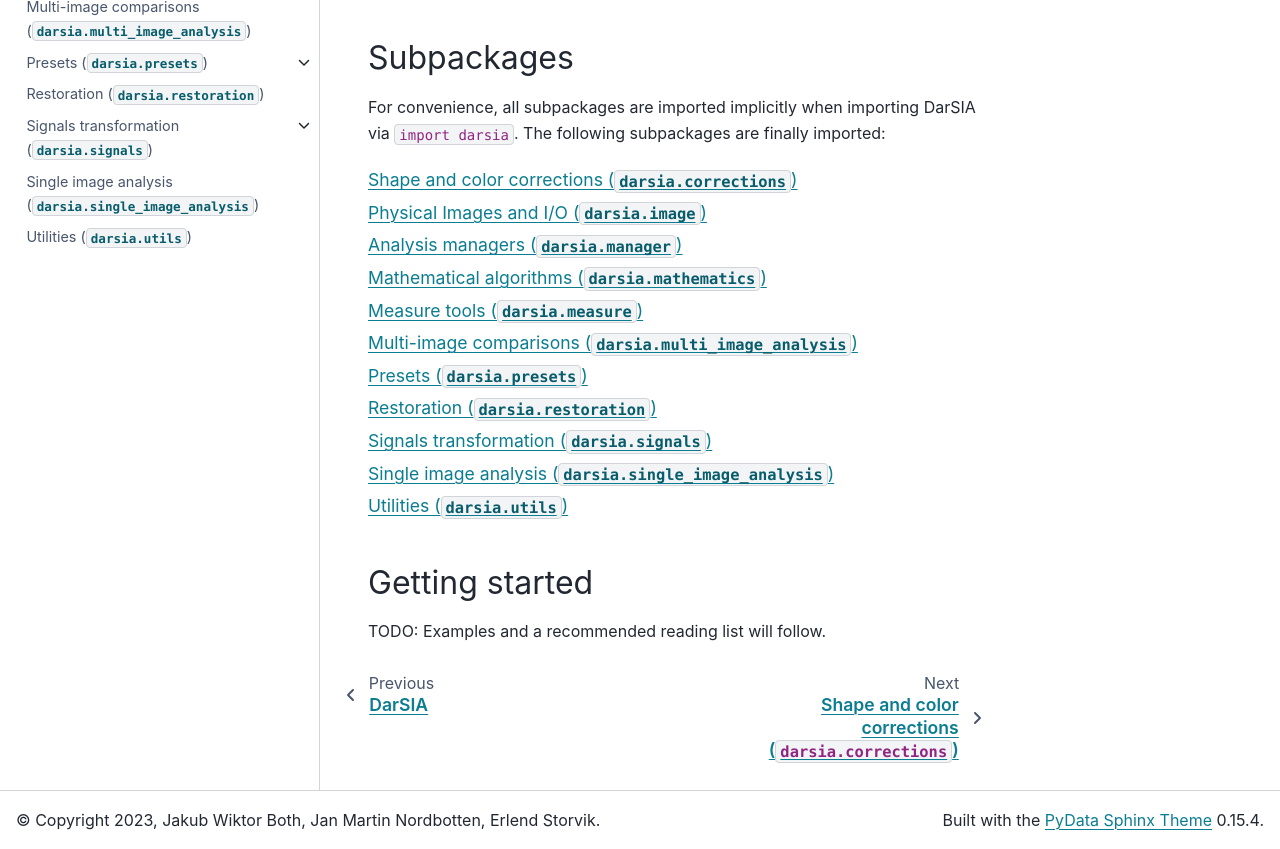
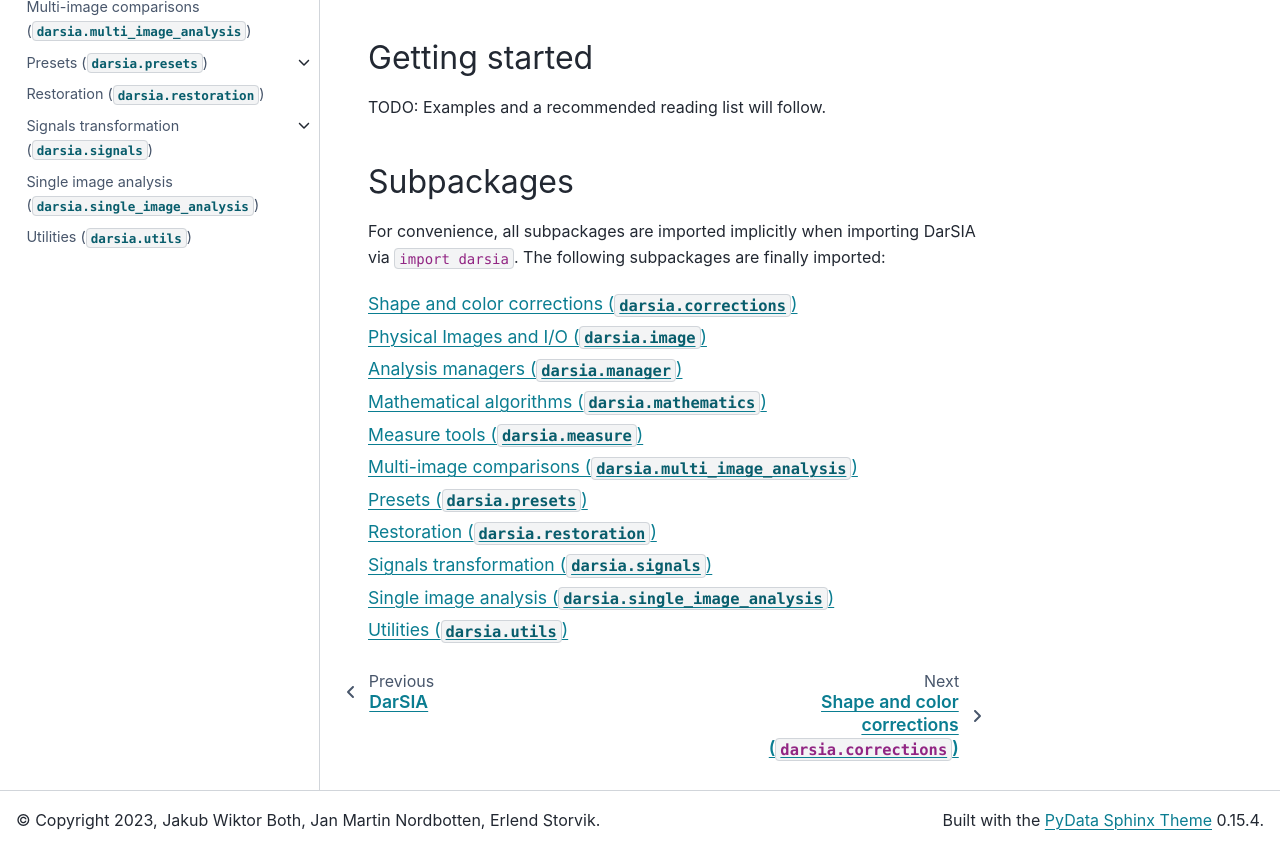
Before and after one commit to pmgbergen/DarSIA, a Sphinx documentation site: the page built from docs/source/darsia.rst, in a window 1280 px wide and 1208 px high, cut to the strip 359-1208 px from the top of the window. Built offline with Sphinx 7.4.7 and the PyData theme 0.15.4, drawn with Linux system fonts in a browser that asks for light colours; pages that are not in the unit, such as notebooks, are missing from menus; part of the change alters nothing that is shown; some of the changed text lies outside the part shown.

```diff
--- a/docs/source/darsia.rst
+++ b/docs/source/darsia.rst
@@ -6,10 +6,13 @@ DarSIA - Darcy Scale Image Analysis toolbox (:mod:`darsia`)
    :undoc-members:
    :show-inheritance:
 
+Getting started
+---------------
+TODO: Examples and a recommended reading list will follow.
+
 Subpackages
 -----------
-For convenience, all subpackages are imported implicitly when importing DarSIA via
-``import darsia``. The following subpackages are finally imported:
+For convenience, all subpackages are imported implicitly when importing DarSIA via ``import darsia``. The following subpackages are finally imported:
 
 .. toctree::
    :maxdepth: 1
@@ -25,7 +28,3 @@ For convenience, all subpackages are imported implicitly when importing DarSIA v
    signals/darsia.signals
    single_image_analysis/darsia.single_image_analysis
    utils/darsia.utils
-
-Getting started
----------------
-TODO: Examples and a recommended reading list will follow.
```
